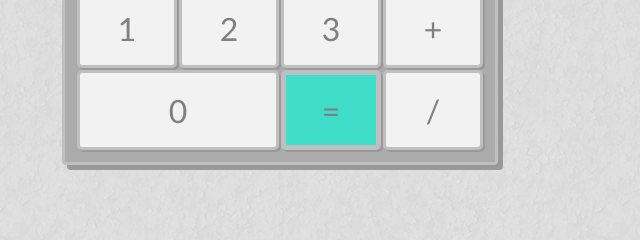
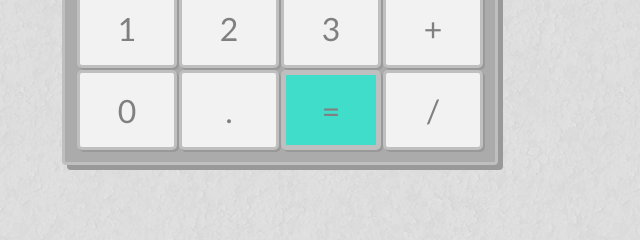
Before and after one commit to csdaniel17/simple-calculator, a plain HTML site: page index.html in a window 1280 px wide. Shown: the part 430-670 px from the top of the page, 360-1000 px from the left. Drawn offline with Linux system fonts and the light colour scheme.

Commit message:
Update to add decimal point

```diff
--- a/index.html
+++ b/index.html
@@ -33,7 +33,8 @@
         <td><button class="operator">+</button></td>
       </tr>
       <tr>
-        <td colspan="2"><button id="zero" class="number">0</button></td>
+        <td><button class="number">0</button></td>
+        <td><button class="number">.</button></td>
         <td><button class="evaluate">=</button></td>
         <td><button class="operator">/</button></td>
       </tr>
--- a/style.css
+++ b/style.css
@@ -90,7 +90,3 @@ button:focus {
   box-shadow: 2px 2px #999999;
   border-radius: 5px;
 }
-
-#zero {
-  width: 100%;
-}
```
